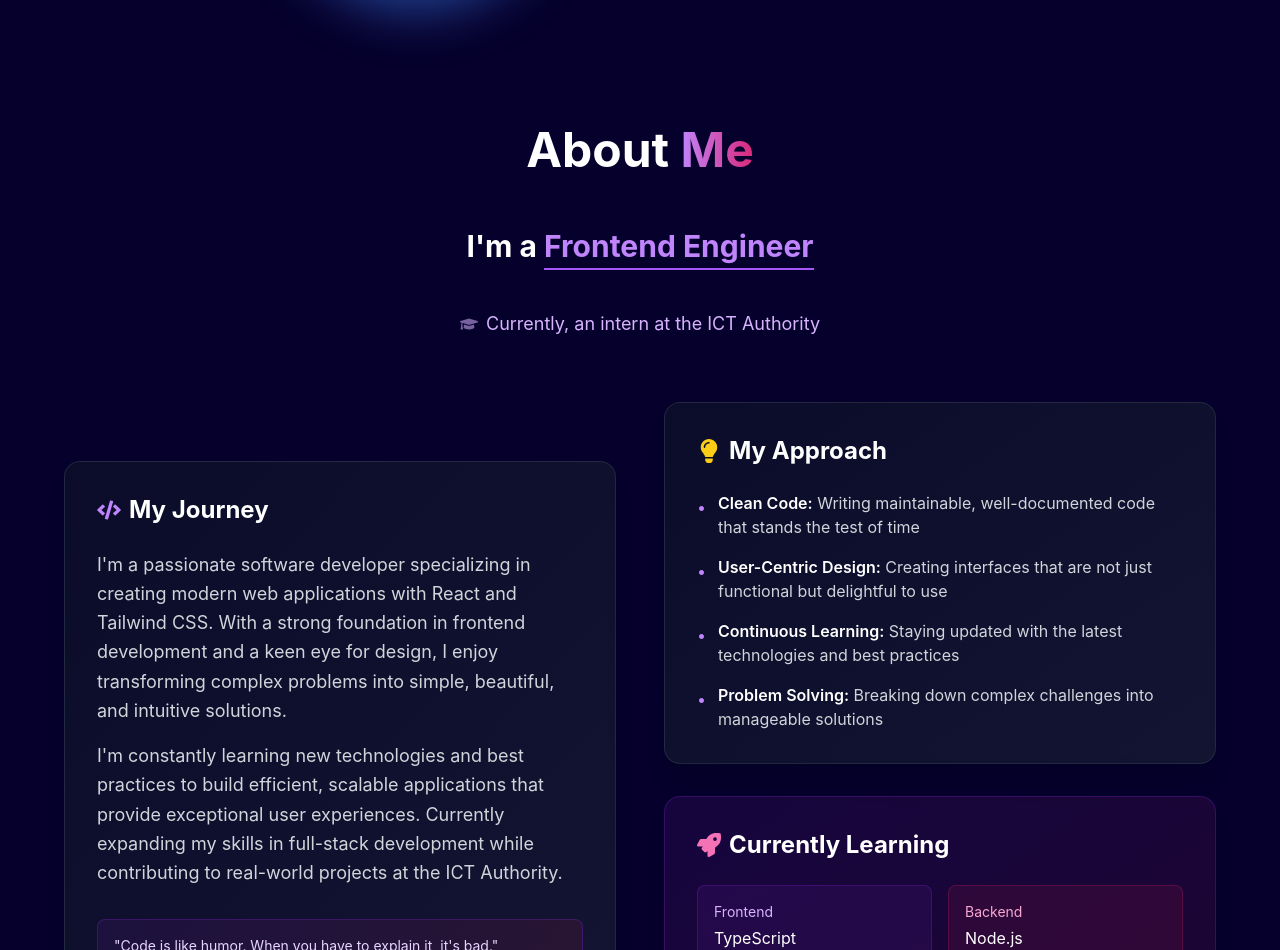
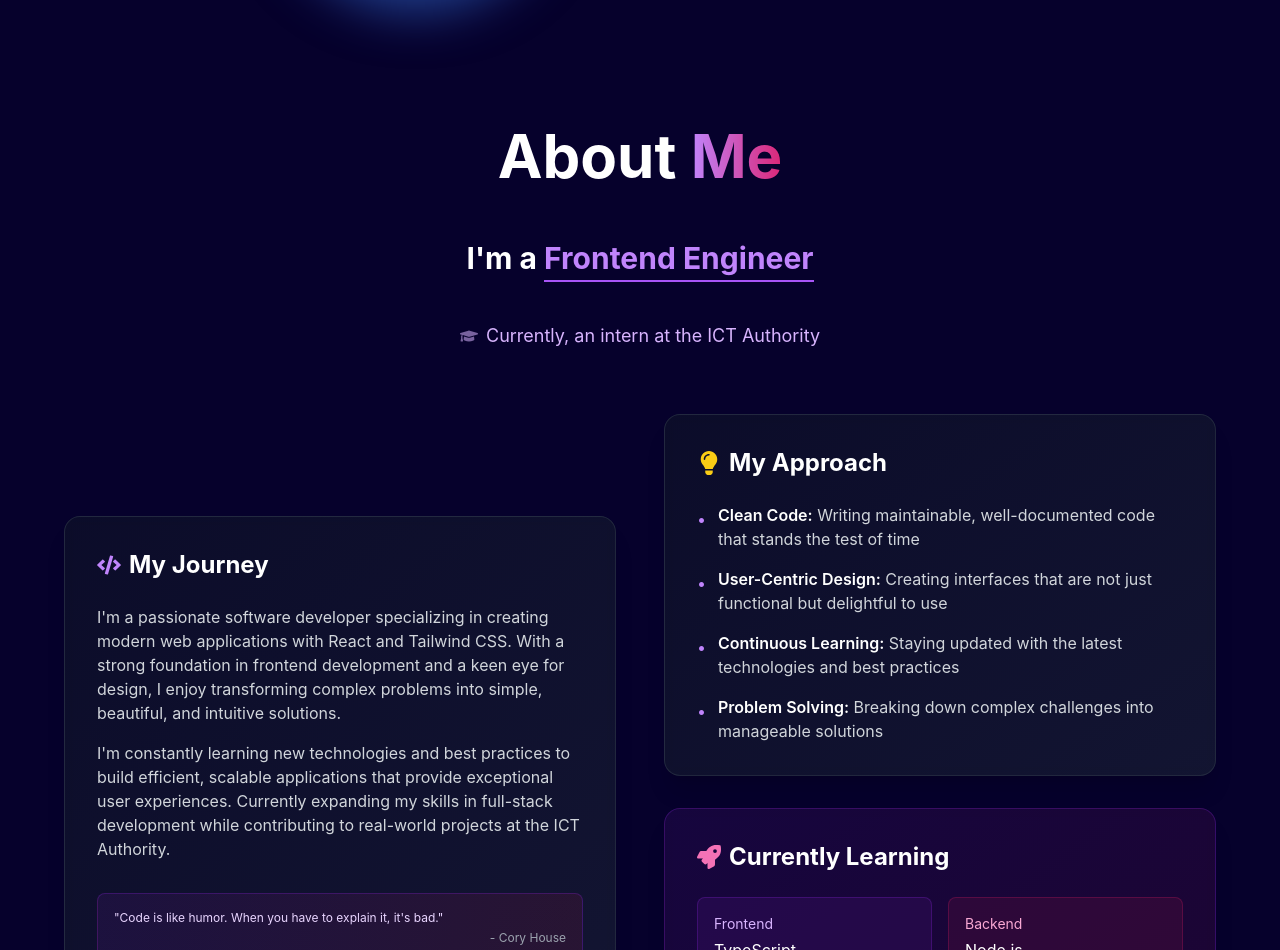
Before and after one commit to Njeriwaweru/Portfolio, a React (Create React App) app: page / in a window 1280 px wide. Shown: the part 642-1592 px from the top of the page. Built offline with nearby package versions, Linux system fonts and the light colour scheme; a web font is replaced by a local one.

Commit message:
Fixing about text

```diff
--- a/src/pages/About.js
+++ b/src/pages/About.js
@@ -14,7 +14,7 @@ const About = () => {
             <div className="max-w-6xl mx-auto">
                 {/* Header */}
                 <div className="text-center mb-16">
-                    <h1 className="text-white text-5xl font-bold mb-6">
+                    <h1 className="text-white text-5xl md:text-6xl font-bold mb-6">
                         About <span className="text-transparent bg-clip-text bg-gradient-to-r from-purple-400 to-pink-600">Me</span>
                     </h1>
                     <div className="h-24 flex items-center justify-center">
@@ -40,12 +40,12 @@ const About = () => {
                                 <FaCode className="text-purple-400" />
                                 My Journey
                             </h2>
-                            <p className="text-gray-300 text-lg leading-relaxed">
+                            <p className="text-gray-300 text-lg md:text-base leading-relaxed">
                                 I'm a passionate software developer specializing in creating modern web applications with React and Tailwind CSS.
                                 With a strong foundation in frontend development and a keen eye for design, I enjoy transforming complex problems
                                 into simple, beautiful, and intuitive solutions.
                             </p>
-                            <p className="text-gray-300 text-lg leading-relaxed mt-4">
+                            <p className="text-gray-300 text-lg md:text-base leading-relaxed mt-4">
                                 I'm constantly learning new technologies and best practices to build efficient, scalable applications that provide
                                 exceptional user experiences. Currently expanding my skills in full-stack development while contributing to
                                 real-world projects at the ICT Authority.
@@ -53,7 +53,7 @@ const About = () => {
 
                             <div className="mt-8 p-4 rounded-lg bg-gradient-to-r from-purple-900/20 to-pink-900/20
                                          border border-purple-700/30">
-                                <p className="text-purple-200 text-sm">
+                                <p className="text-purple-200 text-xs">
                                     "Code is like humor. When you have to explain it, it's bad."
                                     <span className="block text-right text-xs text-gray-400 mt-1">- Cory House</span>
                                 </p>
```
